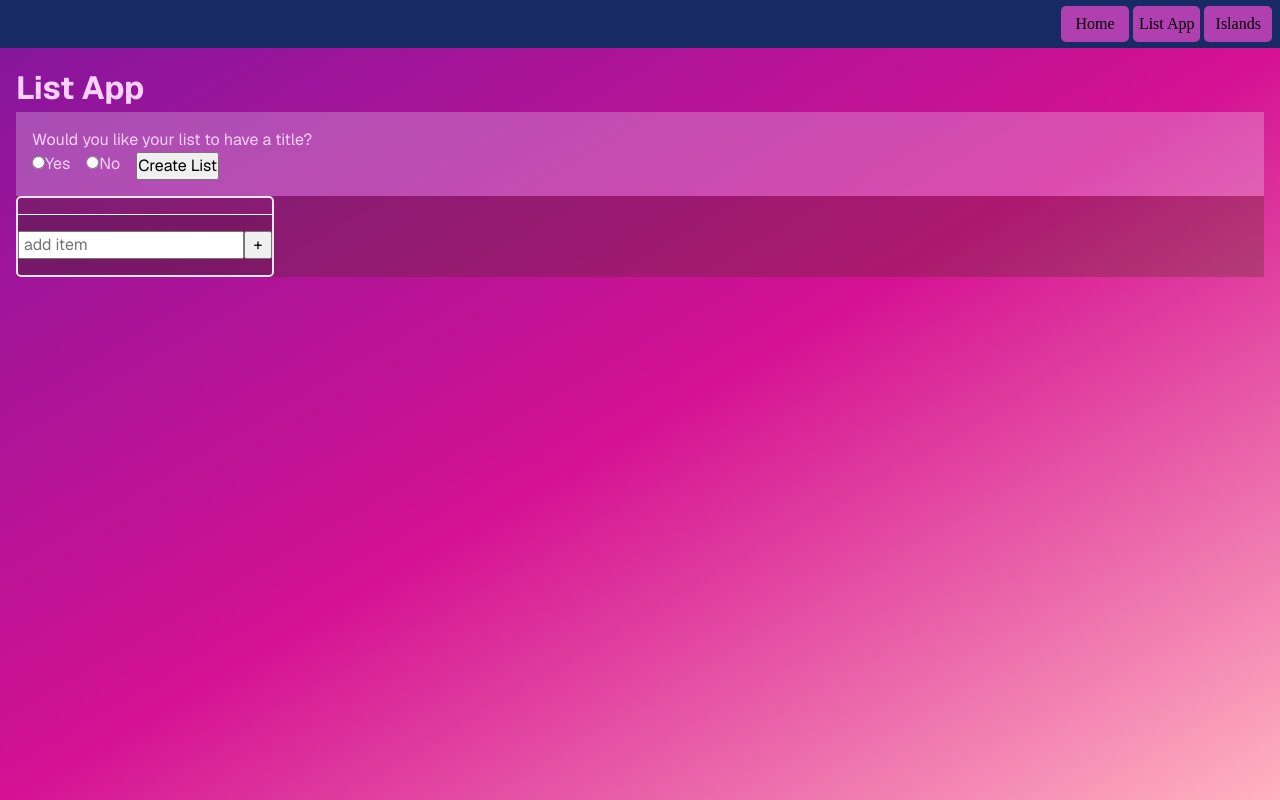
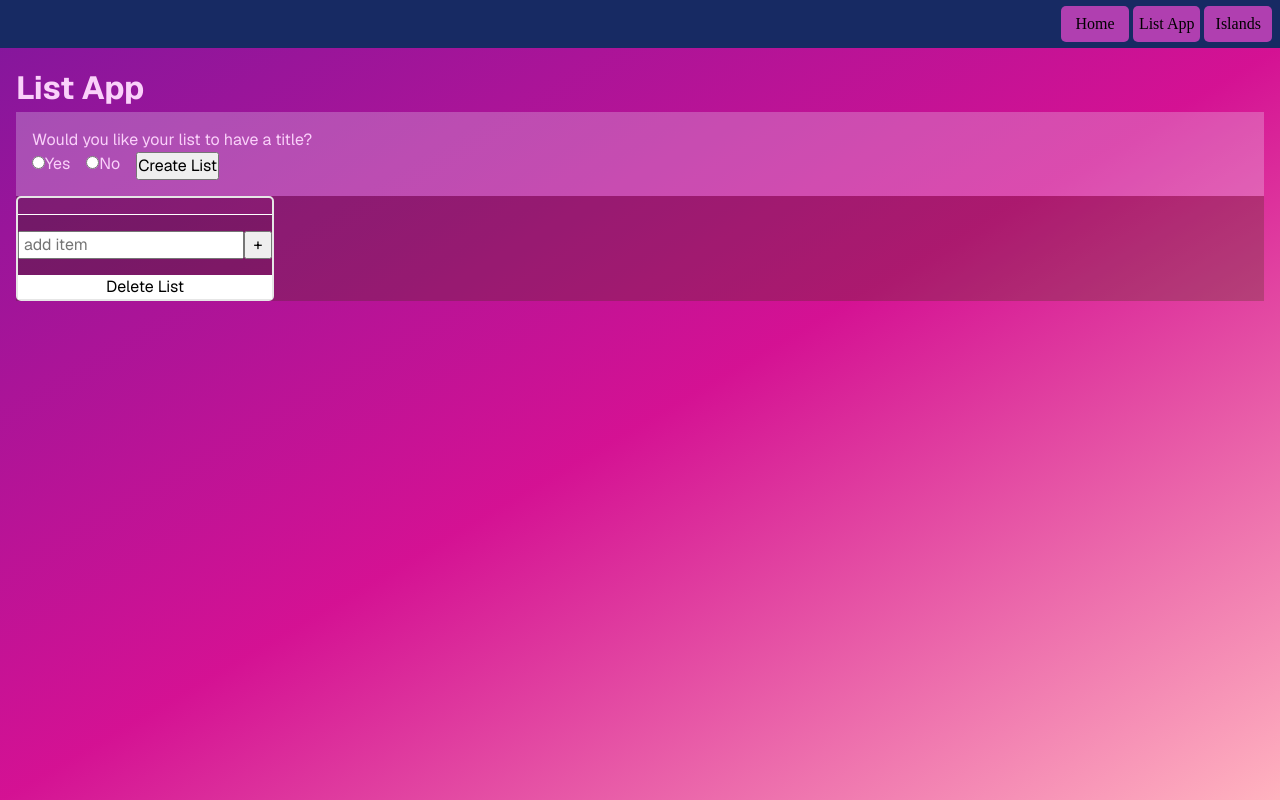
Before and after one commit to franco-ortega/workshop, a Next.js app: page /list in a window 1280 px wide. Both pictures are taken after a click on the button "Create List". Built offline with nearby package versions, Linux system fonts and the light colour scheme.

Commit message:
remove deprecated code

```diff
--- a/components/CreateList.jsx/CreateList.jsx
+++ b/components/CreateList.jsx/CreateList.jsx
@@ -15,9 +15,7 @@ function CreateList({ createList }) {
 		setIsChecked(true);
 	};
 
-	const onTitleChange = (e) => {
-		setListTitle(e.target.value);
-	};
+	const onTitleChange = (e) => setListTitle(e.target.value);
 
 	const onCreateList = (e) => {
 		e.preventDefault();
--- a/components/List/List.jsx
+++ b/components/List/List.jsx
@@ -35,6 +35,16 @@ export default function List({ list, addListItem, setLists, listIndex }) {
 		});
 	};
 
+	const deleteList = (listId) => {
+		setLists((prev) => {
+			const updatedLists = prev.filter((list) => list.listId !== listId);
+			setLocalStorage(LIST, updatedLists);
+
+			return updatedLists;
+		});
+	};
+
+	// STILL NEED TO UPDATE THIS
 	const checkListItem = (id) => {
 		setList((prev) => {
 			const updatedList = prev.map((item) => {
@@ -69,38 +79,14 @@ export default function List({ list, addListItem, setLists, listIndex }) {
 								listId={list.listId}
 							/>
 						))}
+						<div>
+							<button onClick={() => deleteList(list.listId)}>
+								Delete List
+							</button>
+						</div>
 					</ul>
 				</section>
 			)}
 		</>
 	);
 }
-
-// const deleteItem = (itemId) => {
-// 	setLists((prev) => {
-// 		const updatedLists = prev.map((list) => {
-// 			if (list.listId === listId) {
-// 				list.items = list.items.filter((item) => item.itemId !== itemId);
-// 				return list;
-// 			}
-// 			return list;
-// 		});
-
-// 		setLocalStorage(LIST, updatedLists);
-
-// 		return updatedLists;
-// 	});
-// };
-
-// const editListItem = (id, editedItem) => {
-// 	setList((prev) => {
-// 		const updatedList = prev.map((element) => {
-// 			if (element.id === id) {
-// 				return { id, data: editedItem };
-// 			} else return element;
-// 		});
-
-// 		setLocalStorage(LIST, updatedList);
-// 		return updatedList;
-// 	});
-// };
--- a/components/List/List.module.css
+++ b/components/List/List.module.css
@@ -42,3 +42,15 @@ maybe add option to have a narrow or wide list
 	scrollbar-width: thin;
 	scrollbar-color: hsl(0, 0%, 75%) hsl(0, 0%, 95%);
 }
+
+.List ul > div > button {
+	background-color: white;
+	border: transparent;
+	width: 100%;
+	text-align: center;
+	cursor: pointer;
+}
+
+.List ul > div > button:hover {
+	background-color: hsl(0, 0%, 100%, 0.9);
+}
```
